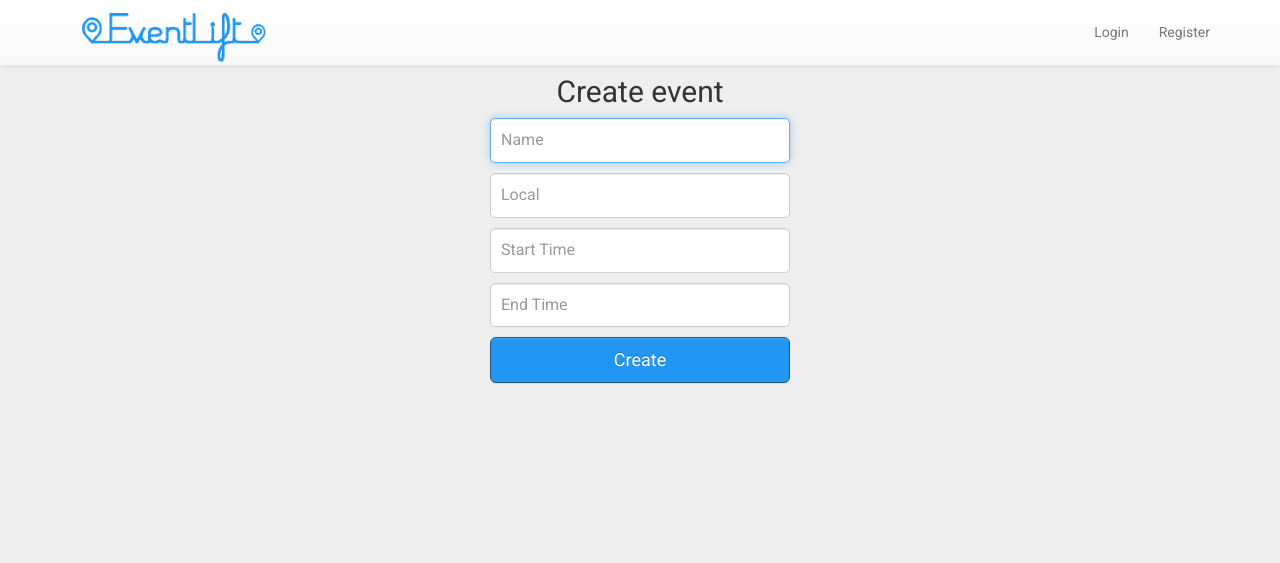
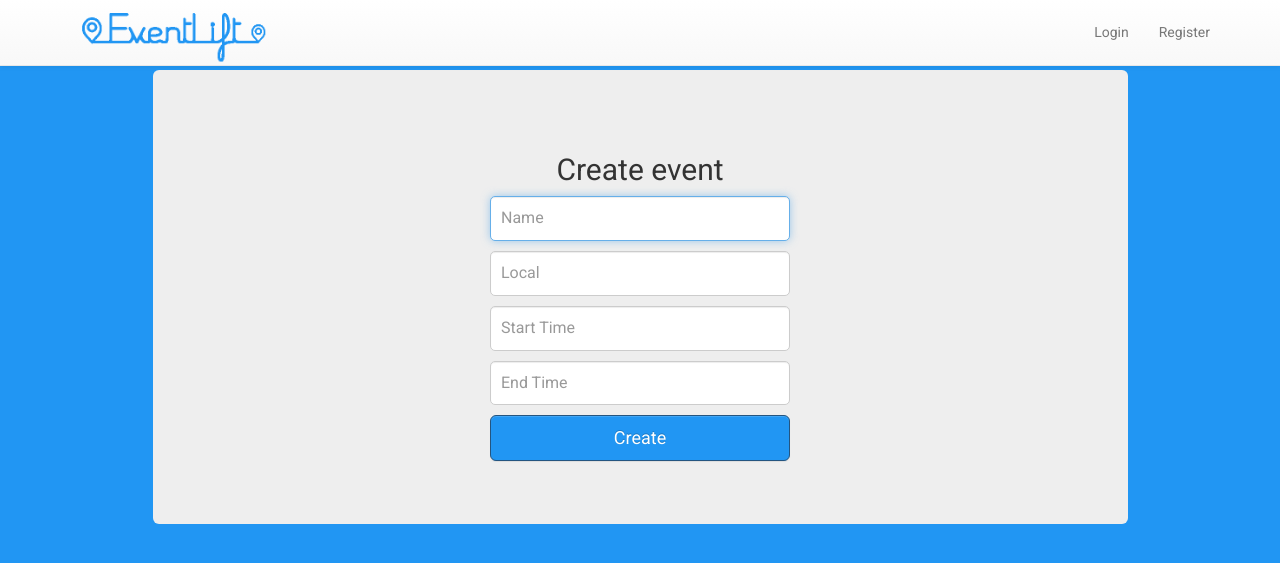
Before and after one commit to BSantos22/eventLift, a Flask app: page /create_event in a window 1280 px wide. Shown: the top 563 px of the page. Run offline with Flask 2, Linux system fonts and the light colour scheme; some libraries are stand-ins or nearby versions.

Commit message:
Added jumbotron to create_event

```diff
--- a/eventlift/static/create_event.css
+++ b/eventlift/static/create_event.css
@@ -1,7 +1,5 @@
-body {
-  padding-top: 40px;
-  padding-bottom: 40px;
-  background-color: #eee;
+#content {
+    margin-top: 70px;
 }
 
 .form-create-event {
@@ -9,13 +7,16 @@
   padding: 15px;
   margin: 0 auto;
 }
+
 .form-create-event .form-create-event-heading,
 .form-create-event .checkbox {
   margin-bottom: 10px;
 }
+
 .form-create-event .checkbox {
   font-weight: normal;
 }
+
 .form-create-event .form-control {
   position: relative;
   height: auto;
@@ -26,9 +27,11 @@
   font-size: 16px;
   border-radius: 0px;
 }
+
 .form-create-event .form-control:focus {
   z-index: 2;
 }
+
 .form-create-event input[type="email"] {
   margin-bottom: -1px;
   border-bottom-right-radius: 0;
--- a/eventlift/templates/create_event.html
+++ b/eventlift/templates/create_event.html
@@ -1,7 +1,11 @@
 {% extends "base.html" %} {% block head %}
 <link rel="stylesheet" type="text/css" href="../static/create_event.css"> {% endblock %} {% block content %}
 
-<div class="container" id="cont">
+<div class="container">
+    <div class="row">
+        <div class="col-md-10 col-md-offset-1 col-xs-10 col-xs-offset-1">
+            <div class="row">
+                <div class="jumbotron">
                     <form class="form-create-event" method="post">
                         <h2 class="form-create-event-heading text-center">Create event</h2>
                         <label for="inputName" class="sr-only">Name</label>
@@ -18,8 +22,9 @@
                         <button class="btn btn-lg btn-primary btn-block" type="submit">Create</button>
                     </form>
                 </div>
-
-<!-- IE10 viewport hack for Surface/desktop Windows 8 bug -->
-<script src="../../assets/js/ie10-viewport-bug-workaround.js"></script>
+            </div>
+        </div>
+    </div>
+</div>
 
 {% endblock %}
```
Lines whose indentation alone changed are shown as unchanged.
